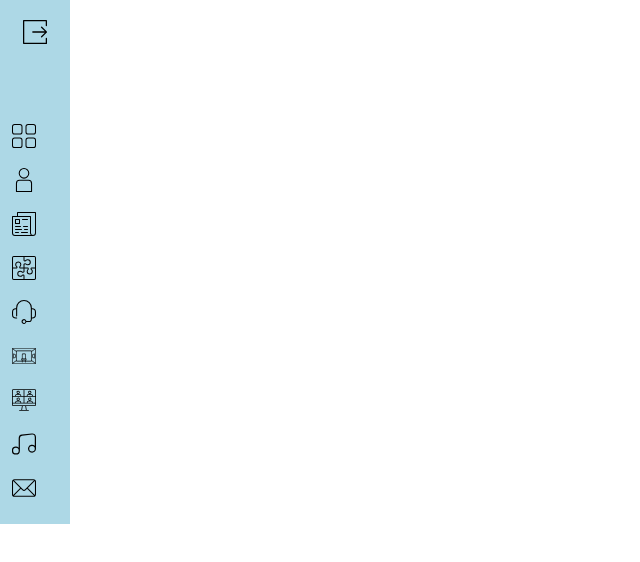
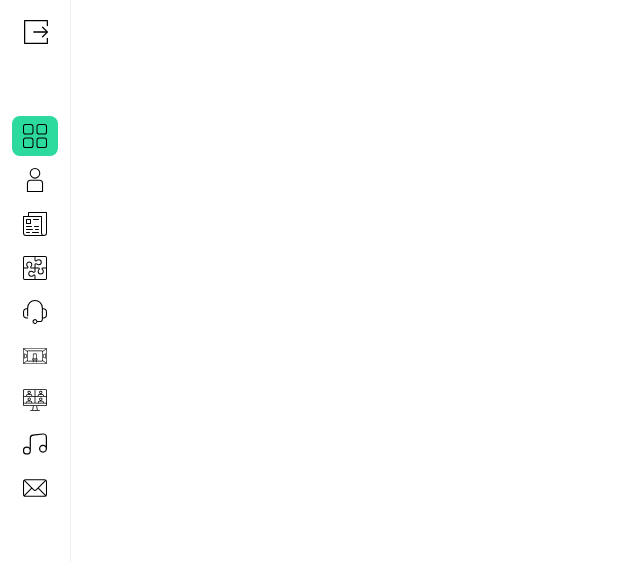
Before and after one commit to M-WRI/FE-Raumstation-Admin-Panel, a React (Create React App) app: page / in a window 1280 px wide. Shown: the top 562 px of the page, without its empty margins (0-640 px from the left). Built offline with nearby package versions, Linux system fonts and the light colour scheme.

Commit message:
created context for navbar data & open close logic

```diff
--- a/package.json
+++ b/package.json
@@ -12,6 +12,7 @@
     "@types/react-dom": "^18.0.6",
     "react": "^18.2.0",
     "react-dom": "^18.2.0",
+    "react-router-dom": "^6.3.0",
     "react-scripts": "5.0.1",
     "sass": "^1.53.0",
     "typescript": "^4.7.4",
--- a/src/components/Layout.component.tsx
+++ b/src/components/Layout.component.tsx
@@ -3,11 +3,14 @@ import { ILayoutProps } from "../types/layout.types";
 import { Navigation } from "./Navigation.component";
 // STYLES
 import styles from "../styles/Layout.module.scss";
+import { NavigationProvider } from "../context/NavigationContext";
 
 export const Layout = ({ children }: ILayoutProps): JSX.Element => {
   return (
     <div className={styles.layoutContainer}>
-      <Navigation />
+      <NavigationProvider>
+        <Navigation />
+      </NavigationProvider>
       {/* <main>{children}</main> */}
     </div>
   );
--- a/src/components/Navigation.component.tsx
+++ b/src/components/Navigation.component.tsx
@@ -1,26 +1,37 @@
-import { useState } from "react";
+import { useContext, useState } from "react";
 // Components
+import { Icon } from "./Icon.component";
 import { NavigationItem } from "./NavigationItem.component";
-// Data
-import { navigationItems } from "../data/navigation.data";
+import { NavigationContext } from "../context/NavigationContext";
 // Types
-import { INavigationItems } from "../types/navigation.types";
+import { INavigationItem } from "../types/navigation.types";
 // Styles
 import styles from "../styles/Navigation.module.scss";
-import { Icon } from "./Icon.component";
 
 export const Navigation = (): JSX.Element => {
-  const [menuState, setMenuState] = useState<boolean>(false);
+  const [isOpen, setIsOpen] = useState<boolean>(false);
+  const { navigation, setNavigation } = useContext(NavigationContext);
 
   const openMenu = () => {
-    setMenuState(!menuState);
+    setIsOpen(!isOpen);
+  };
+
+  const setItemActive = (id: string) => {
+    const newState = navigation.map((obj) => {
+      if (obj.id === id) {
+        return { ...obj, isActive: true };
+      }
+      return { ...obj, isActive: false };
+    });
+
+    setNavigation(newState);
   };
 
   return (
     <aside className={styles.navigationContainer}>
       <div
         className={`${styles.wrapper} ${
-          menuState ? styles.openMenu : styles.closeMenu
+          isOpen ? styles.openMenu : styles.closeMenu
         }`}
       >
         <header className={styles.menuToggle}>
@@ -30,8 +41,13 @@ export const Navigation = (): JSX.Element => {
         </header>
         <nav className={styles.navigationBar}>
           <ul>
-            {navigationItems.map((item: INavigationItems) => (
-              <NavigationItem {...item} />
+            {navigation.map((item: INavigationItem) => (
+              <NavigationItem
+                key={item.id}
+                {...item}
+                setActive={setItemActive}
+                isOpen={isOpen}
+              />
             ))}
           </ul>
         </nav>
--- a/src/components/NavigationItem.component.tsx
+++ b/src/components/NavigationItem.component.tsx
@@ -1,7 +1,7 @@
 // Components
 import { Icon } from "./Icon.component";
 // Types
-import { INavigationItems } from "../types/navigation.types";
+import { NavigationItemProps } from "../types/navigation.types";
 // Styles
 import styles from "../styles/NavigationItem.module.scss";
 
@@ -11,9 +11,16 @@ export const NavigationItem = ({
   label,
   icon,
   isActive,
-}: INavigationItems): JSX.Element => {
+  setActive,
+  isOpen,
+}: NavigationItemProps): JSX.Element => {
   return (
-    <li className={styles.navigationItemContainer}>
+    <li
+      className={`${styles.navigationItemContainer} ${
+        isActive && styles.active
+      } ${isOpen ? styles.openMenu : styles.closeMenu}`}
+      onClick={() => setActive(id)}
+    >
       <Icon type={icon} />
       <span className={styles.navigationLabel}>{label}</span>
     </li>
--- /dev/null
+++ b/src/context/NavigationContext.tsx
@@ -0,0 +1,25 @@
+import { createContext, useState } from "react";
+import { navigationItems } from "../data/navigation.data";
+import {
+  INavigationContext,
+  INavigationProviderProps,
+  INavigationItem,
+} from "../types/navigation.types";
+
+const initialValue: INavigationContext = {
+  navigation: navigationItems,
+  setNavigation: (data: any) => {},
+};
+
+export const NavigationContext = createContext(initialValue);
+
+export const NavigationProvider = ({ children }: INavigationProviderProps) => {
+  const [navigation, setNavigation] =
+    useState<INavigationItem[]>(navigationItems);
+
+  return (
+    <NavigationContext.Provider value={{ navigation, setNavigation }}>
+      {children}
+    </NavigationContext.Provider>
+  );
+};
--- a/src/data/navigation.data.ts
+++ b/src/data/navigation.data.ts
@@ -1,7 +1,7 @@
 // Types
-import { INavigationItems } from "../types/navigation.types";
+import { INavigationItem } from "../types/navigation.types";
 
-export const navigationItems: INavigationItems[] = [
+export const navigationItems: INavigationItem[] = [
   {
     id: "1",
     label: "Dashboard",
--- a/src/styles/Navigation.module.scss
+++ b/src/styles/Navigation.module.scss
@@ -1,12 +1,12 @@
 @import "./global.scss";
 
 .navigationContainer {
-  background: lightblue;
+  height: 100%;
+  border-right: 1px solid $grey-100;
 
   .wrapper {
     .menuToggle {
       display: flex;
-      justify-content: center;
       padding: 1.25rem 1.5rem 0.75rem;
       min-height: 6.25rem;
     }
--- a/src/styles/NavigationItem.module.scss
+++ b/src/styles/NavigationItem.module.scss
@@ -8,21 +8,31 @@
   border-radius: 0.5rem;
   cursor: pointer;
 
-  &:hover {
-    background: $grey-100;
-  }
-
   .navigationLabel {
     overflow: hidden;
     font-family: $text-font;
     width: 0;
   }
 
-  .openMenu {
-    justify-content: flex-start;
+  &:hover {
+    background: $grey-100;
   }
 
-  .closeMenu {
+  &.active {
+    background: $signal-color;
+  }
+
+  &.closeMenu {
     justify-content: center;
   }
+
+  &.openMenu {
+    justify-content: flex-start;
+    padding-left: 0.7rem;
+
+    .navigationLabel {
+      width: 100%;
+      padding-left: 0.5rem;
+    }
+  }
 }
```
Also changed, not shown: src/context/Navigation.context.tsx (deleted, +0 -21 lines), src/types/navigation.types.ts (+9 -9 lines), 1 other file (tests, documents, lock files or other folders).
